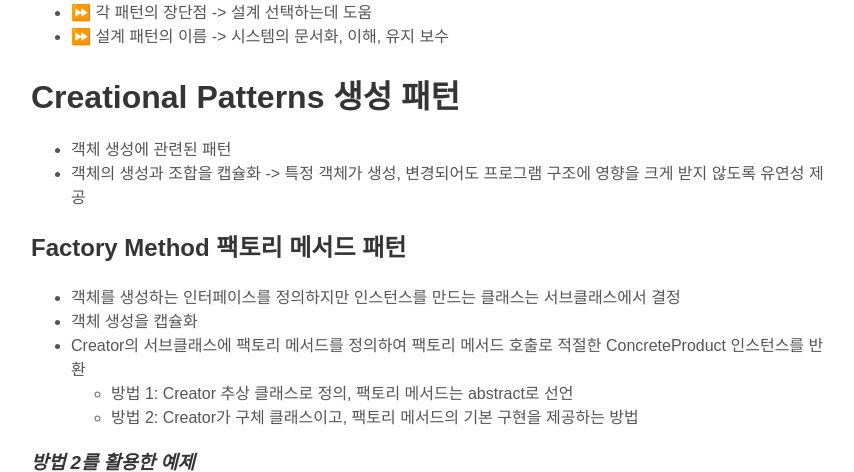
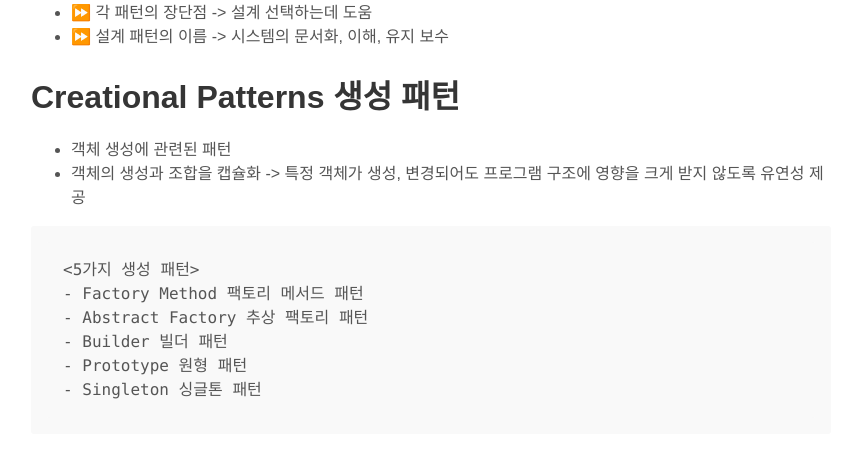
Before and after one commit to suhyunsim/suhyunsim.github.io, a Jekyll site: the page built from _posts/2021-08-03-디자인패턴-생성패턴.md, in a window 1280 px wide and 900 px high, scrolled down 479 px, cut to the strip 0-472 px from the top of the window. Shown: the whole strip, without its empty margins (209-1063 px from the left). Built offline with Jekyll 4.4.1, drawn with Linux system fonts in a browser that asks for light colours; comment, search, counter and statistics services are not loaded.

Commit message:
docs: 포스트에 내용 추가

````diff
--- a/_posts/2021-08-03-디자인패턴-생성패턴.md
+++ b/_posts/2021-08-03-디자인패턴-생성패턴.md
@@ -20,6 +20,17 @@ tag: [디자인패턴, 생성패턴, FactoryMethod, AbstractFactory, Builder, Pr
 # Creational Patterns 생성 패턴
 * 객체 생성에 관련된 패턴
 * 객체의 생성과 조합을 캡슐화 -> 특정 객체가 생성, 변경되어도 프로그램 구조에 영향을 크게 받지 않도록 유연성 제공
+
+```
+<5가지 생성 패턴>
+- Factory Method 팩토리 메서드 패턴
+- Abstract Factory 추상 팩토리 패턴
+- Builder 빌더 패턴
+- Prototype 원형 패턴
+- Singleton 싱글톤 패턴
+```
+
+<br>
 
 ## **Factory Method 팩토리 메서드 패턴**
 * 객체를 생성하는 인터페이스를 정의하지만 인스턴스를 만드는 클래스는 서브클래스에서 결정
````
